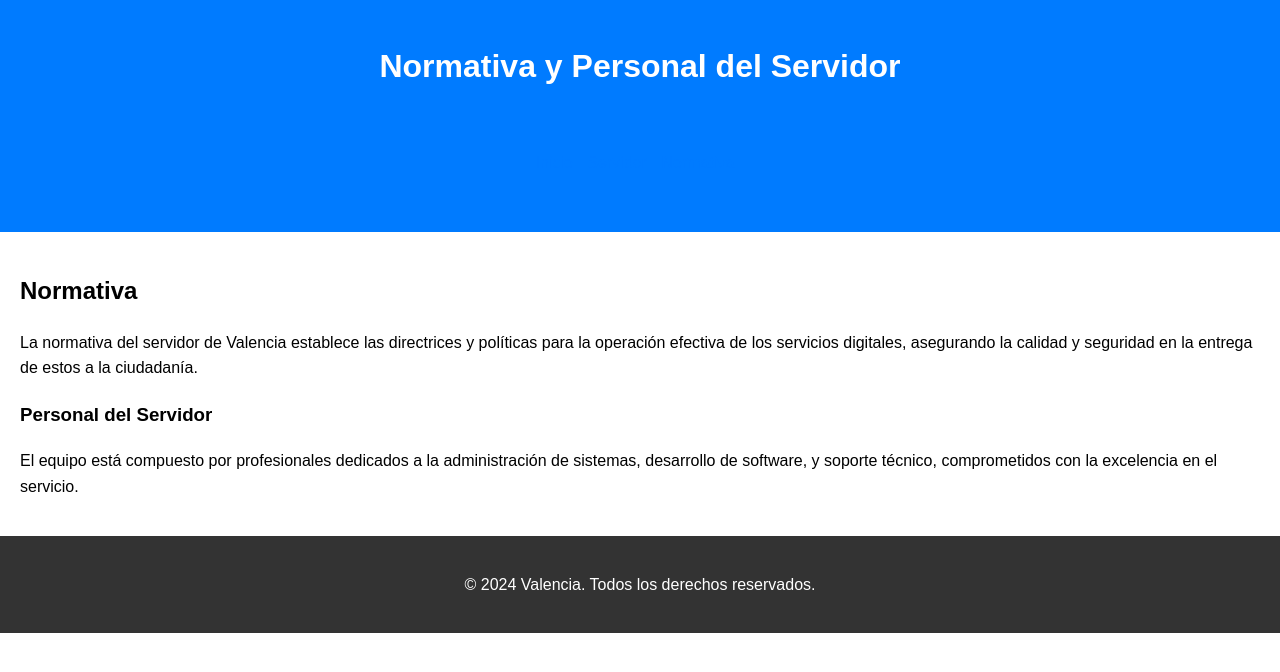
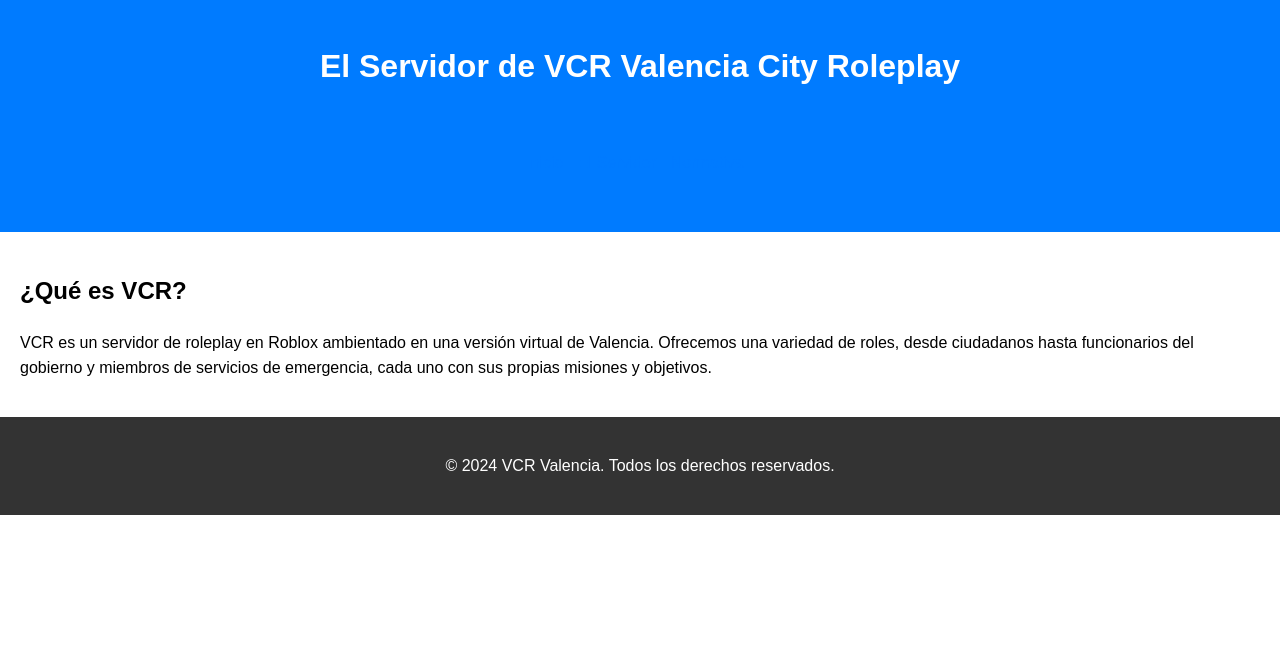
Before and after one commit to diablometal/VCR, a plain HTML site: page normativa.html in a window 1280 px wide. Drawn offline with Linux system fonts and the light colour scheme.

Commit message:
Update normativa.html

```diff
--- a/normativa.html
+++ b/normativa.html
@@ -3,30 +3,28 @@
 <head>
     <meta charset="UTF-8">
     <meta name="viewport" content="width=device-width, initial-scale=1.0">
-    <title>Normativa - Valencia</title>
+    <title>El Servidor - VCR Valencia City Roleplay</title>
     <link rel="stylesheet" href="styles.css">
 </head>
 <body>
     <header>
-        <h1>Normativa y Personal del Servidor</h1>
+        <h1>El Servidor de VCR Valencia City Roleplay</h1>
         <nav>
             <ul>
                 <li><a href="index.html">Inicio</a></li>
-                <li><a href="servidor.html">Servidor</a></li>
+                <li><a href="servidor.html">El Servidor</a></li>
                 <li><a href="normativa.html">Normativa</a></li>
             </ul>
         </nav>
     </header>
     <main>
         <section>
-            <h2>Normativa</h2>
-            <p>La normativa del servidor de Valencia establece las directrices y políticas para la operación efectiva de los servicios digitales, asegurando la calidad y seguridad en la entrega de estos a la ciudadanía.</p>
-            <h3>Personal del Servidor</h3>
-            <p>El equipo está compuesto por profesionales dedicados a la administración de sistemas, desarrollo de software, y soporte técnico, comprometidos con la excelencia en el servicio.</p>
+            <h2>¿Qué es VCR?</h2>
+            <p>VCR es un servidor de roleplay en Roblox ambientado en una versión virtual de Valencia. Ofrecemos una variedad de roles, desde ciudadanos hasta funcionarios del gobierno y miembros de servicios de emergencia, cada uno con sus propias misiones y objetivos.</p>
         </section>
     </main>
     <footer>
-        <p>&copy; 2024 Valencia. Todos los derechos reservados.</p>
+        <p>&copy; 2024 VCR Valencia. Todos los derechos reservados.</p>
     </footer>
 </body>
 </html>
```
